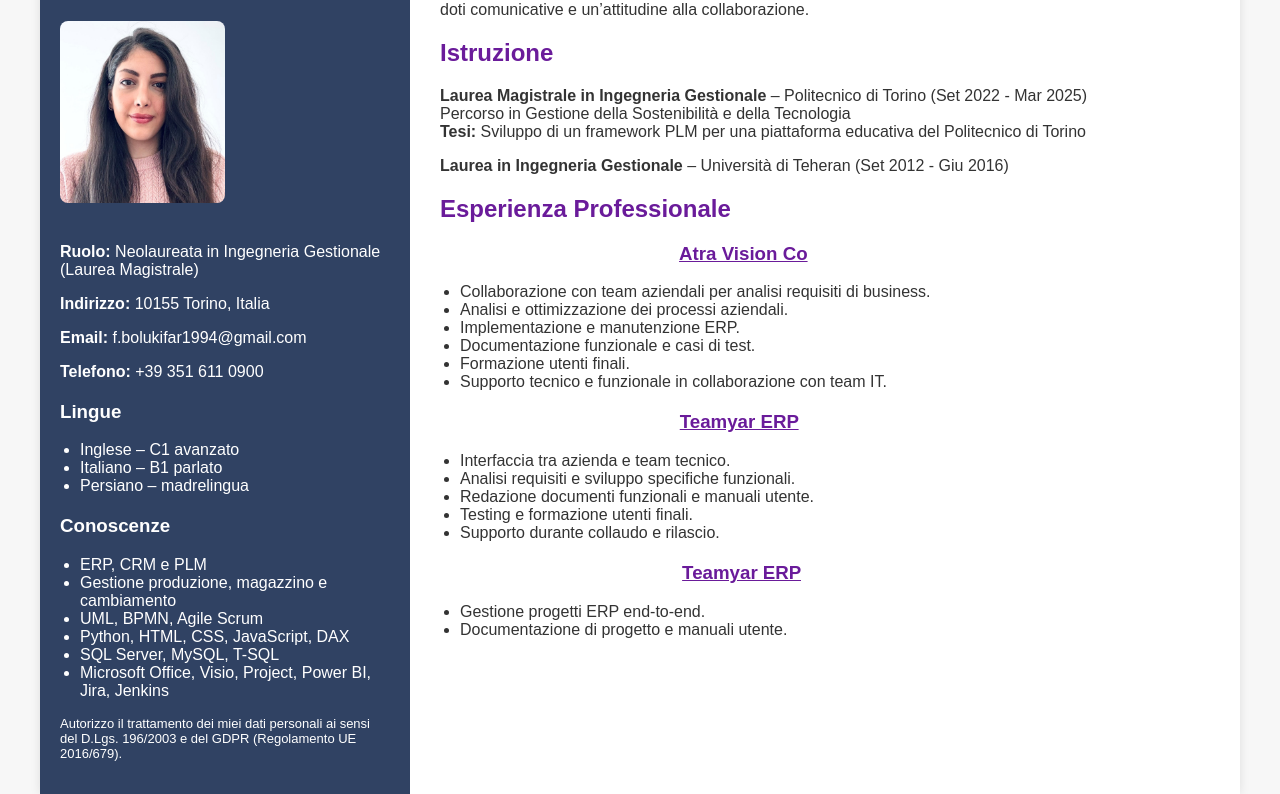
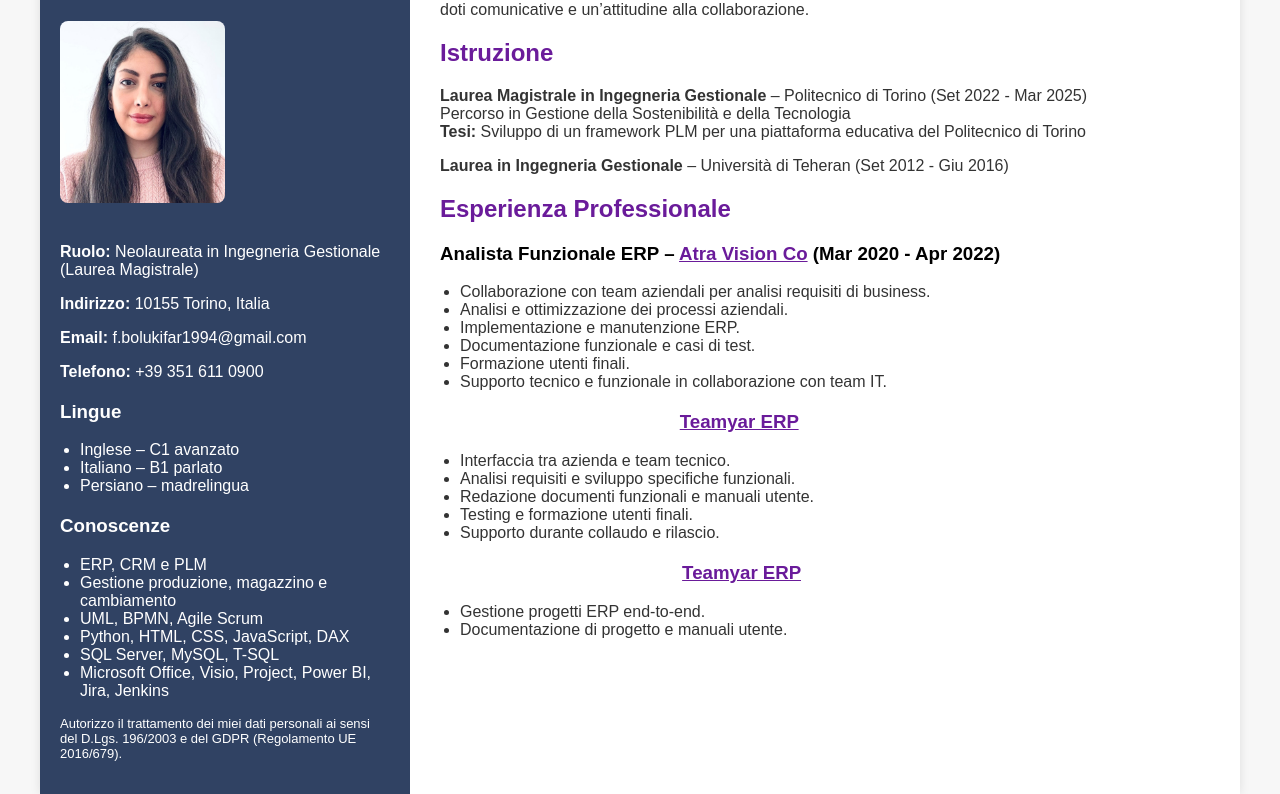
Before and after one commit to FaezehBoloukifar/Boloukifar.github.io, a plain HTML site: page index.html in a window 1280 px wide. Shown: the part 133-927 px from the top of the page. Drawn offline with Linux system fonts and the light colour scheme.

Commit message:
Update index.html

```diff
--- a/index.html
+++ b/index.html
@@ -93,7 +93,7 @@
 
             <h2>Esperienza Professionale</h2>
 
-            <h3 style="color: white;">Analista Funzionale ERP – <a href="https://www.orcaspl.com/En/index.php?option=com_content&view=featured&Itemid=101">Atra Vision Co</a> (Mar 2020 - Apr 2022)</h3>
+            <h3 style="color: black;">Analista Funzionale ERP – <a href="https://www.orcaspl.com/En/index.php?option=com_content&view=featured&Itemid=101">Atra Vision Co</a> (Mar 2020 - Apr 2022)</h3>
             <ul>
                 <li>Collaborazione con team aziendali per analisi requisiti di business.</li>
                 <li>Analisi e ottimizzazione dei processi aziendali.</li>
```
